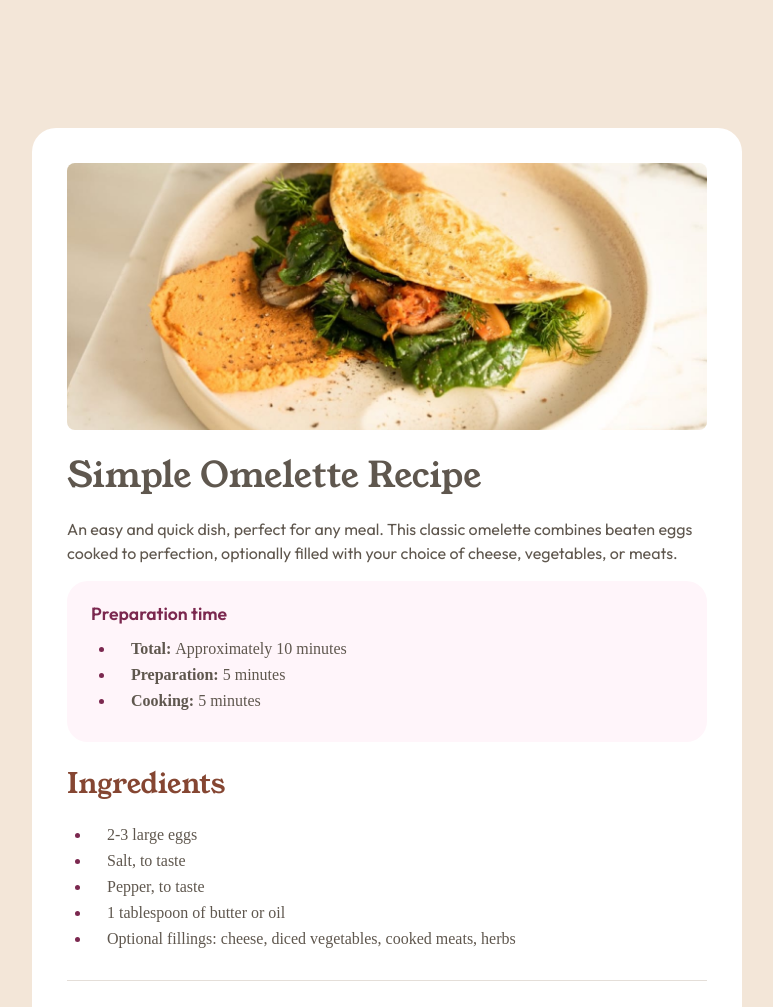
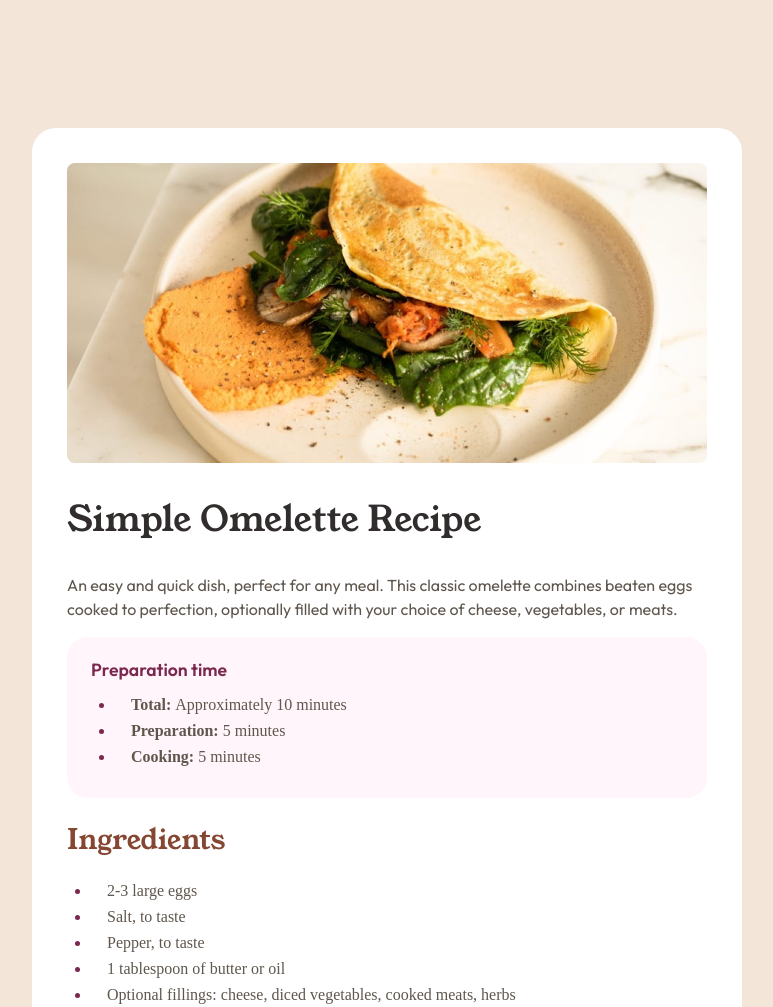
Before and after one commit to pablotrack5r3/Recipe-page, a plain HTML site: page index.html in a window 1280 px wide. Shown: the top 1007 px of the page, without its empty margins (253-1026 px from the left). Drawn offline with Linux system fonts and the light colour scheme.

Commit message:
Small changes

```diff
--- a/index.html
+++ b/index.html
@@ -13,7 +13,7 @@
   <div class="card">
     <img src="./assets/images/image-omelette.jpeg" alt="Omelette" class="image-omelette">
     <div class="content">
-      <h1 class="text-preset-1">Simple Omelette Recipe</h1>
+       <p class="text-preset-1 stone-900">Simple Omelette Recipe</p>
        <p class="text-preset-4 recipe-description"> An easy and quick dish, perfect for any meal. This classic omelette combines beaten eggs cooked
         to perfection, optionally filled with your choice of cheese, vegetables, or meats.</p>
 
--- a/style.css
+++ b/style.css
@@ -116,6 +116,10 @@ ul li::marker {
   color: var(--rose-800);
 }
 
+.stone-900 {
+  color: var(--stone-900);
+}
+
 hr{
   background-color: var(--stone-150);
   height: 0.0625rem;
@@ -134,7 +138,7 @@ hr{
 
 .image-omelette {
   width: 100%;
-  height: 16.7em;
+  height: 18.75em;
   object-fit: cover;
   border-radius: 0.5em;
 }
```
